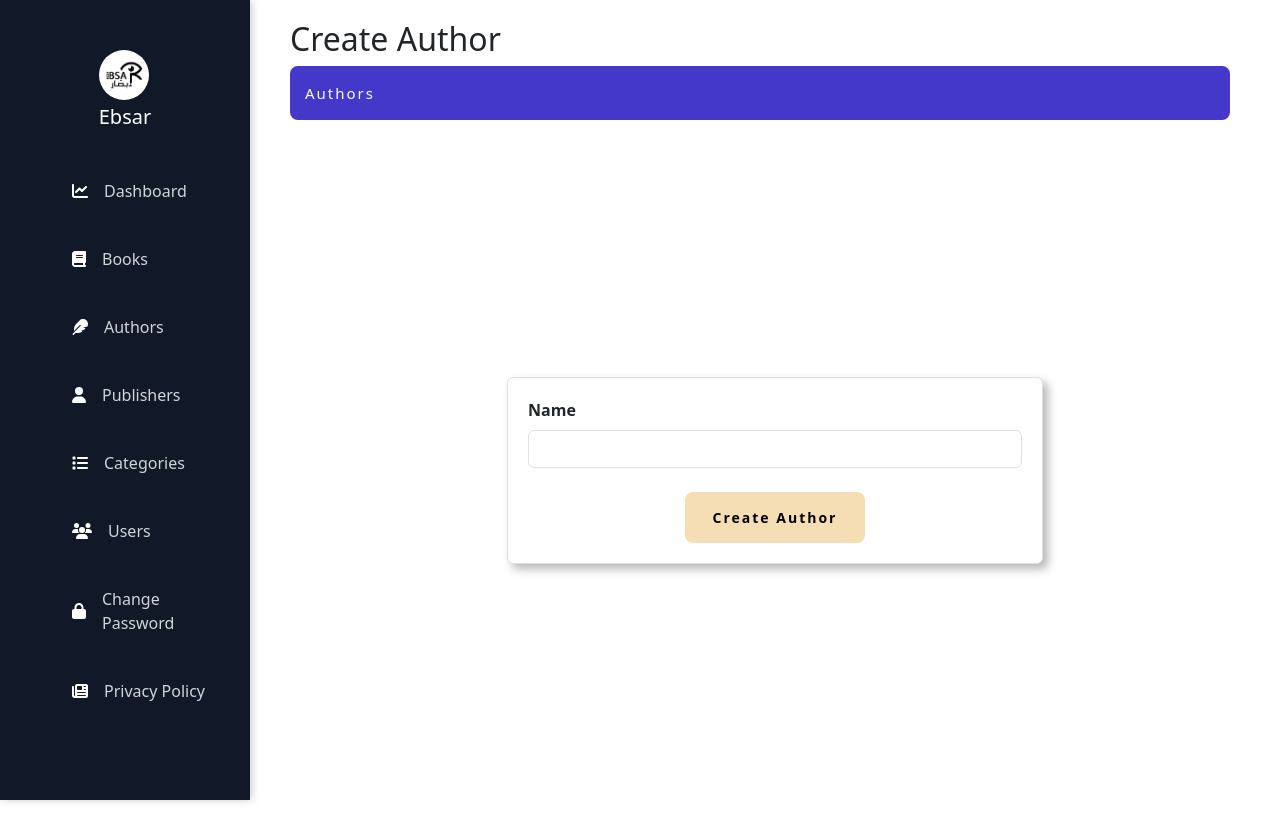
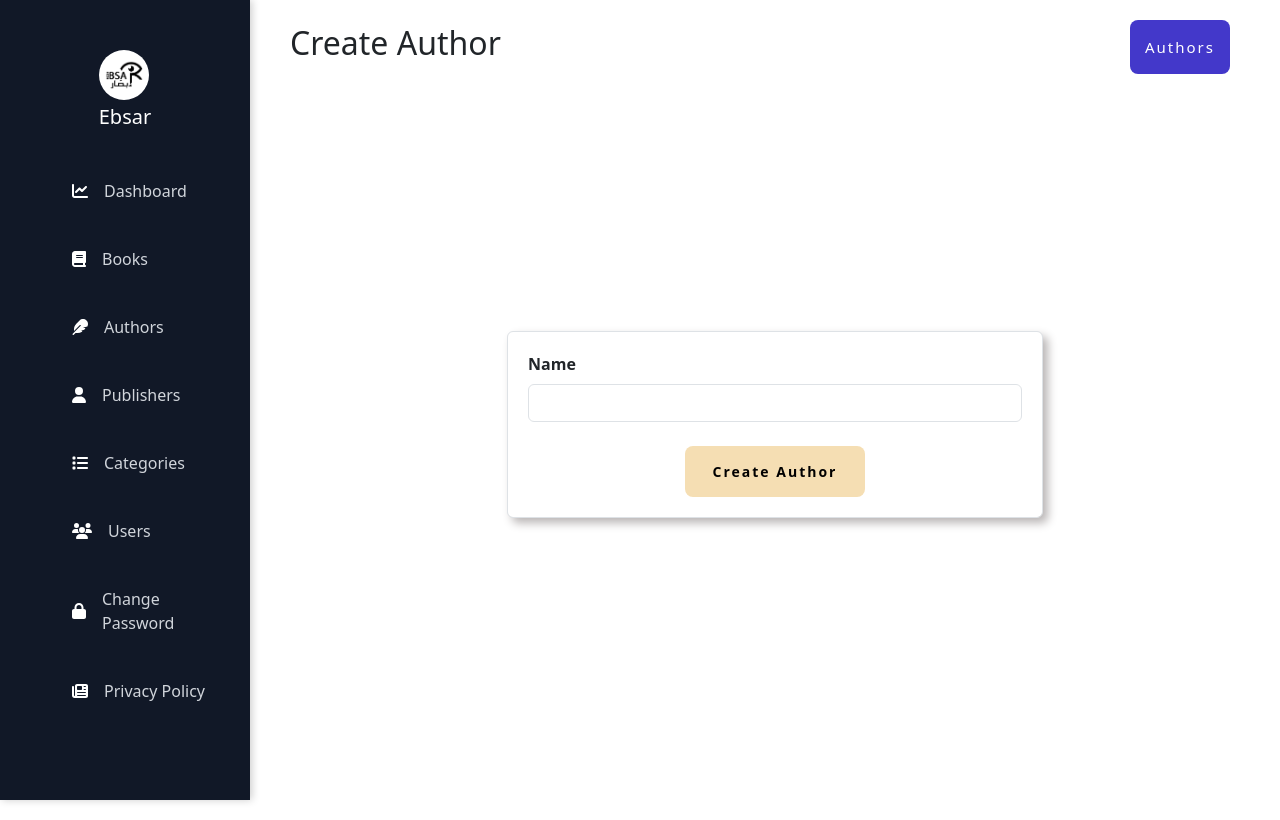
Before and after one commit to bola-nabil/ebsar-frontend, a React (Create React App) app: page /authors/create in a window 1280 px wide. Built offline with nearby package versions, Linux system fonts and the light colour scheme.

Commit message:
add bootstrap classes

```diff
--- a/src/components/cards/box-card/BoxCard.jsx
+++ b/src/components/cards/box-card/BoxCard.jsx
@@ -16,6 +16,7 @@ const BoxCard = ({ cards, cardPath, handleActive, handleDelete }) => {
               <img
                 src={card.image.image_path || card.image}
                 alt="card background"
+                className="object-fit-cover w-100"
               />
               <h4 className="fw-bold fs-5 mt-3 mb-3">
                 {card.title || card.name}
--- a/src/components/cards/title-card/TitleCard.jsx
+++ b/src/components/cards/title-card/TitleCard.jsx
@@ -4,7 +4,7 @@ import "./title-card.css";
 
 const TitleCard = ({ title, pathCard, titleCard }) => {
   return (
-    <div className="title-card w-100">
+    <div className="title-card w-100 d-flex justify-content-between align-items-center">
       <h2>{title}</h2>
       <div className="card-btn rounded-3">
         <Link
```
